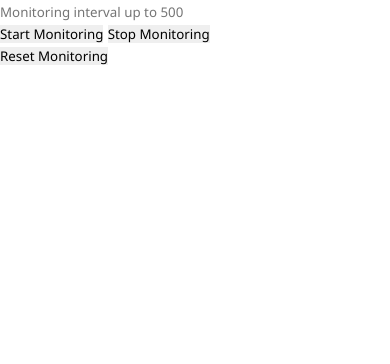
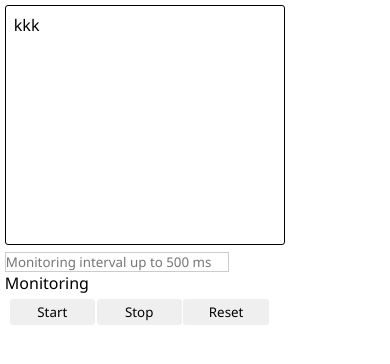
Before and after one commit to rniochy/IoT-ailbox-app, a website: page html/index.html in a window 390 px wide. Drawn offline with Linux system fonts and the light colour scheme.

Commit message:
adding css style mobile first

```diff
--- a/html/index.html
+++ b/html/index.html
@@ -10,16 +10,21 @@
 <body>
     <header></header>
     <main id="mailbox-content">
-        <div id="mail-box-data">
-            <p class="mailbox-data"></p>
+        <div id="mailbox-data">
+            <p class="mailbox-data-content">
+                kkk
+            </p>
         </div>
-        <div>
+        <div id="mailbox-monitoring-interval-content">
             <input id="mailbox-monitoring-interval" min="500" type="number" placeholder="Monitoring interval up to 500 ms"  />
         </div>
-        <div id="mail-box-buttons">
-            <button class="mailbox-button" id="mailbox-button-start">Start Monitoring</button>
-            <button class="mailbox-button" id="mailbox-button-stop">Stop Monitoring</button>
-            <button class="mailbox-button" id="mailbox-button-reset">Reset Monitoring</button>
+        <div id="mail-box-button">
+            <label>Monitoring</label><br/>
+            <div id="mail-box-buttons">
+                <button class="mailbox-button" id="mailbox-button-start">Start</button>
+                <button class="mailbox-button" id="mailbox-button-stop">Stop</button>
+                <button class="mailbox-button" id="mailbox-button-reset">Reset</button>
+            </div>
         </div>
     </main>
     <footer></footer>
--- a/style/style.css
+++ b/style/style.css
@@ -6,17 +6,44 @@
     text-decoration: none;
     font-family: 'Segoe UI', Tahoma, Geneva, Verdana, sans-serif;
 }
-body {
-     margin: 0 auto;
+#mailbox-content {
+     padding: 0.3rem;
+     height: 70vh;
+     width: 80vw;
+     display: flex;
+     flex-direction: column;
 }
-#mailbox-content {
-    height: 70vh;
-    width: 80vw;
-    display: flex;
-    flex-direction: column;
+ .mailbox-data-content{
+     height: 15rem;
+     width: 17.5rem;
+     overflow-y: scroll;
+     padding: 0.5rem;
+     border: 1px solid #000;
+     border-radius: 3px;
 }
-
-@media screen and (min-width: 320px) and (max-width: 480px) {
+#mailbox-monitoring-interval-content{
+    margin-top: 5px;
+    width: 17.5rem;
+}
+#mailbox-monitoring-interval {
+    border: 1px solid #ccc;
+    width: 80%;
+}
+#mail-box-buttons {
+     width: 17.5rem;
+     display: flex;
+     column-gap: 0.1rem;
+     padding: .3em;
+}
+ .mailbox-button {
+     width: calc(16rem/3);
+     padding: .3em;
+     border-radius: 3px;
+}
+@media screen and (min-width: 300px) and (max-width: 480px) {
+    #mailbox-content {
+        margin: 0;
+   }
 
 }
 @media screen and (min-width: 481px) and (max-width: 768px) {
```
